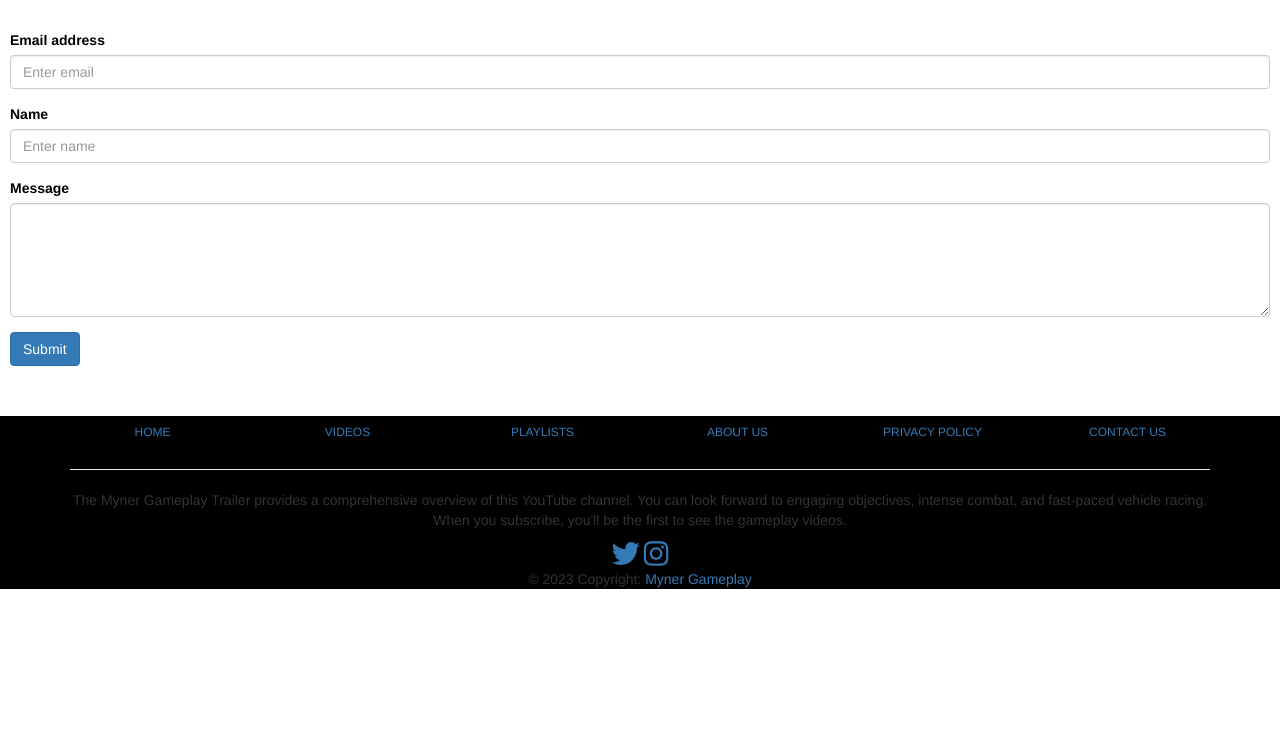
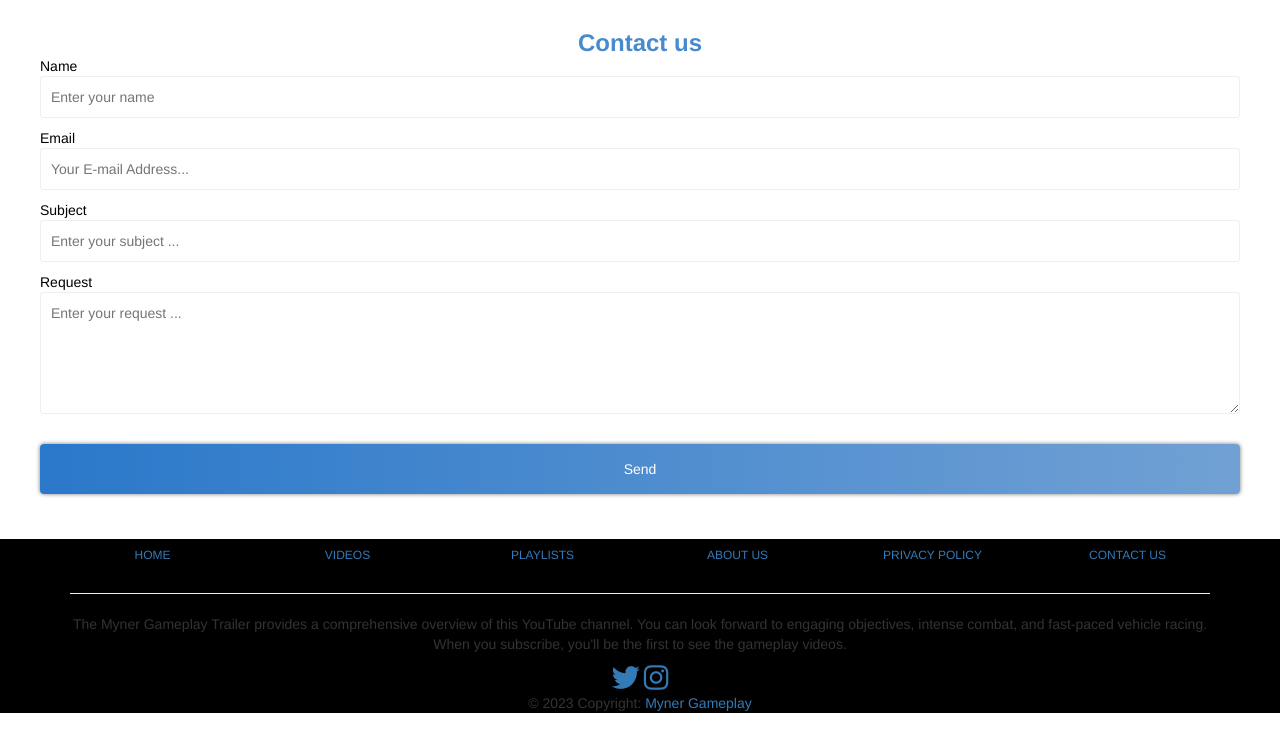
Before and after one commit to Ngaremaina/Myner-Gameplay, a Flask app: a page that uses mynergameplay/templates/index.html in a window 1280 px wide. Shown: the part 52-800 px from the top of the page. Run offline with Flask 2, Linux system fonts and the light colour scheme; some libraries are stand-ins or nearby versions.

Commit message:
Myner Gameplay

```diff
--- a/mynergameplay/__init__.py
+++ b/mynergameplay/__init__.py
@@ -1,3 +1,5 @@
 from flask import Flask
 
+
 app = Flask(__name__)
+app.secret_key = 'secretKey'
--- /dev/null
+++ b/mynergameplay/forms.py
@@ -0,0 +1,8 @@
+from flask_wtf import FlaskForm
+from wtforms import EmailField,StringField, TextAreaField, SubmitField
+class ContactForm(FlaskForm):
+    name = StringField("Name")
+    email = EmailField("Email")
+    subject = StringField("Subject")
+    message = TextAreaField("Message")
+    submit = SubmitField("Send")
--- a/mynergameplay/routes.py
+++ b/mynergameplay/routes.py
@@ -1,5 +1,8 @@
 from mynergameplay import app
 from flask import render_template
+from mynergameplay.forms import ContactForm
+from flask import request
+import pandas as pd
 
 @app.route("/")
 def home():
@@ -21,6 +24,18 @@ def about():
 def privacy():
     return render_template('privacy.html')
 
-@app.route("/contact us")
+@app.route("/contact us", methods=["GET","POST"])
 def contact():
-    return render_template('contact.html')
+    form = ContactForm()
+    # here, if the request type is a POST we get the data on contat
+    #forms and save them else we return the contact forms html page
+    if request.method == 'POST':
+        name =  request.form["name"]
+        email = request.form["email"]
+        subject = request.form["subject"]
+        message = request.form["message"]
+        res = pd.DataFrame({'name':name, 'email':email, 'subject':subject ,'message':message}, index=[0])
+        res.to_csv('./contactusMessage.csv')
+        print("The data are saved !")
+    else:
+        return render_template('contact.html', form=form)
--- a/mynergameplay/templates/contact.html
+++ b/mynergameplay/templates/contact.html
@@ -5,24 +5,39 @@
 {% block content %}
 <body>
 <main>
-<form>
-  <div class="form-group">
-    <label for="exampleInputEmail1">Email address</label>
-    <input type="email" class="form-control" id="exampleInputEmail1" aria-describedby="emailHelp" placeholder="Enter email">
-
-  </div>
-  <div class="form-group">
-    <label for="exampleInputEmail1">Name</label>
-    <input type="email" class="form-control" id="exampleInputEmail1" aria-describedby="emailHelp" placeholder="Enter name">
-
-  </div>
-  <div class="form-group">
-    <label for="exampleFormControlTextarea1">Message</label>
-    <textarea class="form-control" id="exampleFormControlTextarea1" rows="5"></textarea>
-  </div>
-
-  <button type="submit" class="btn btn-primary">Submit</button>
-</form><br><br>
+<div class="contact">
+    <h3>Contact us</h3>
+<!-- Just here i use "url_for" to call the function get_contact.
+         This function return the html code of our contact page-->
+    <form action="{{ url_for('contact') }}" method=post>
+        <div>
+            <!-- name forms -->
+            <p>
+                {{ form.name.label }} Name<br>
+                {{ form.name(placeholder='Enter your name') }}
+            </p>
+            <!-- email forms -->
+            <p>
+                {{ form.email.label }}Email <br>
+                {{ form.email(placeholder='Your E-mail Address...') }}
+            </p>
+            <!-- Subject of your request -->
+            <p>
+                {{ form.subject.label }}Subject<br>
+                {{form.subject(placeholder='Enter your subject ...')}}
+            </p>
+            <!-- Content of your request -->
+            <p>
+                {{ form.message.label }}Request<br>
+                {{ form.message(placeholder='Enter your request ...') }}
+            </p>
+            <!-- Submit button -->
+            <p>
+                {{ form.submit }}
+            </p>
+        </div>
+    </form><br><br><br><br><br>
+</div>
 </main>
 </body>
 
--- a/mynergameplay/templates/index.html
+++ b/mynergameplay/templates/index.html
@@ -21,7 +21,49 @@
             padding: 10px;
             color: black;
           }
-
+          .contact form {
+    margin-top: 0px;
+    padding: 0px 30px;
+}
+.contact h3 {
+    color: #488ace;
+    text-align: center;
+    font-weight: 600;
+    margin-top: 0px;
+    margin-bottom: 0px;
+}
+.contact p {
+    margin: 0 0px 10px;
+    margin-left: 0px!important;
+}
+.contact label {
+    display: none;
+}
+.contact input {
+   width: 100%;
+    border: none;
+    border: 1px solid #dddddd78;
+    padding: 10px;
+    border-radius: 4px;
+}
+.contact textarea#message {
+    width: 100%;
+    height: 122px;
+    border: 1px solid #dddddd78;
+    border-radius: 4px;
+    padding: 10px;
+}
+.contact input#submit {
+    color: white;
+    background: linear-gradient(0.25turn,#2a78ca, #71a1d4);
+    float: right;
+    border: none;
+    border-radius: 4px;
+    padding: 15px 23px;
+    /* margin-right: 10px; */
+    box-shadow: 0px 0px 4px 0px #00000087;
+    margin-top: 15px;
+}
         </style>
         <header>
         <nav class="navbar navbar-inverse text-uppercase font-weight-bold" style="background-color: black">
```
Also changed, not shown: requirements.txt (+8 -1 lines).
